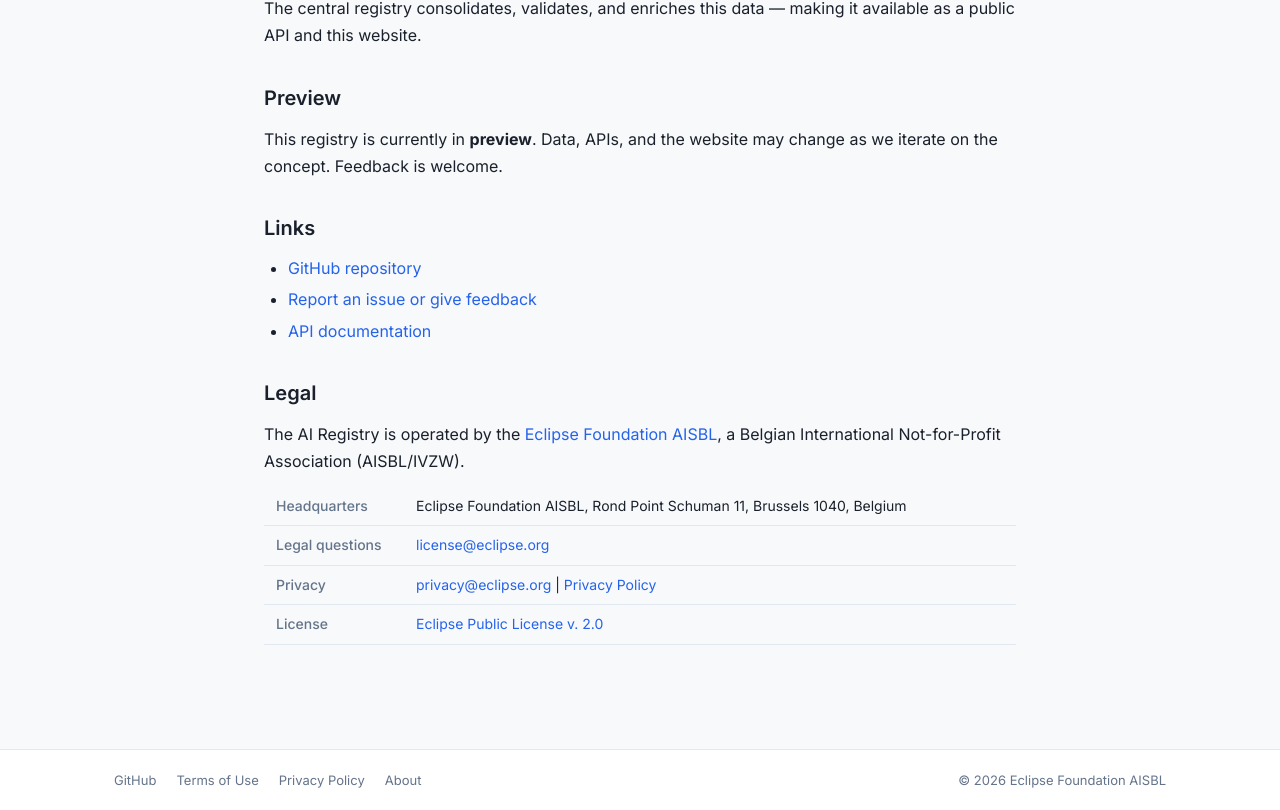
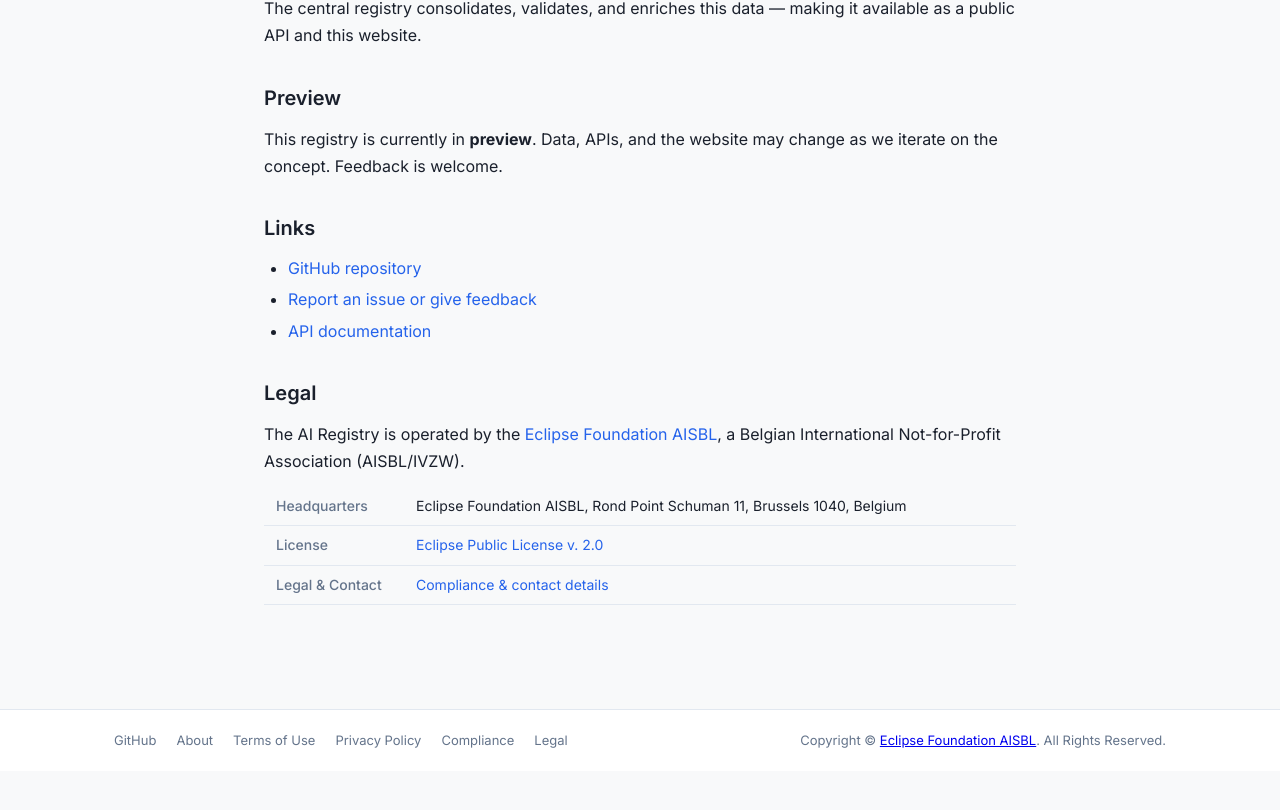
Before and after one commit to eclipsefdn-ai-registry/ai-registry-core, a React (Vite) app in the folder website/: page /about in a window 1280 px wide. Shown: the part 314-1124 px from the top of the page. After the commit the page ends 1085 px from the top, so only its background shows below. Built offline with nearby package versions, Linux system fonts and the light colour scheme.

Commit message:
Adress review feedback from #1

```diff
--- a/website/src/components/Footer.tsx
+++ b/website/src/components/Footer.tsx
@@ -12,6 +12,7 @@ export function Footer() {
           >
             GitHub
           </a>
+          <Link to="/about">About</Link>
           <Link to="/terms">Terms of Use</Link>
           <a
             href="https://www.eclipse.org/legal/privacy/"
@@ -20,10 +21,31 @@ export function Footer() {
           >
             Privacy Policy
           </a>
-          <Link to="/about">About</Link>
+          <a
+            href="https://www.eclipse.org/legal/compliance/"
+            target="_blank"
+            rel="noopener noreferrer"
+          >
+            Compliance
+          </a>
+          <a
+            href="https://www.eclipse.org/legal/"
+            target="_blank"
+            rel="noopener noreferrer"
+          >
+            Legal
+          </a>
         </div>
         <div className="site-footer-copyright">
-          &copy; {new Date().getFullYear()} Eclipse Foundation AISBL
+          Copyright &copy;{" "}
+          <a
+            href="https://www.eclipse.org/"
+            target="_blank"
+            rel="noopener noreferrer"
+          >
+            Eclipse Foundation AISBL
+          </a>
+          . All Rights Reserved.
         </div>
       </div>
     </footer>
--- a/website/src/pages/AboutPage.tsx
+++ b/website/src/pages/AboutPage.tsx
@@ -87,25 +87,6 @@ export function AboutPage() {
               </td>
             </tr>
             <tr>
-              <td>Legal questions</td>
-              <td>
-                <a href="mailto:license@eclipse.org">license@eclipse.org</a>
-              </td>
-            </tr>
-            <tr>
-              <td>Privacy</td>
-              <td>
-                <a href="mailto:privacy@eclipse.org">privacy@eclipse.org</a> |{" "}
-                <a
-                  href="https://www.eclipse.org/legal/privacy/"
-                  target="_blank"
-                  rel="noopener noreferrer"
-                >
-                  Privacy Policy
-                </a>
-              </td>
-            </tr>
-            <tr>
               <td>License</td>
               <td>
                 <a
@@ -117,6 +98,18 @@ export function AboutPage() {
                 </a>
               </td>
             </tr>
+            <tr>
+              <td>Legal &amp; Contact</td>
+              <td>
+                <a
+                  href="https://www.eclipse.org/legal/compliance/"
+                  target="_blank"
+                  rel="noopener noreferrer"
+                >
+                  Compliance &amp; contact details
+                </a>
+              </td>
+            </tr>
           </tbody>
         </table>
       </section>
```
